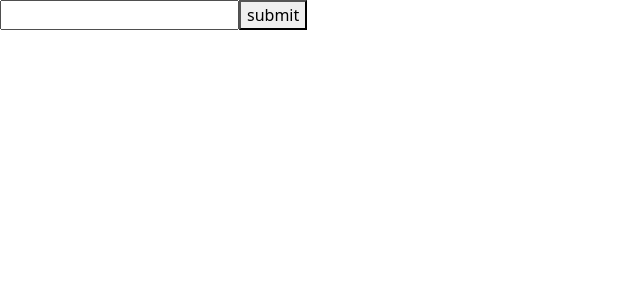
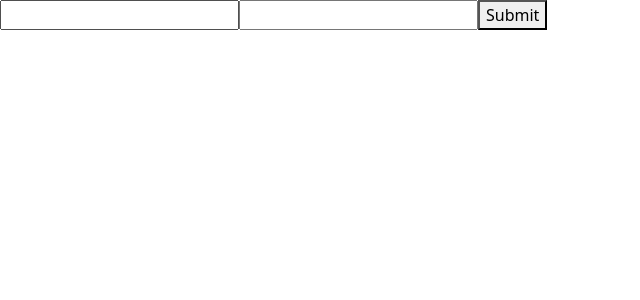
Before and after one commit to ashish23072002/Learnning-reacts-with-mini-projects, a React (Create React App) app: page / in a window 1280 px wide. Shown: the top 300 px of the page, without its empty margins (0-640 px from the left). Built offline with nearby package versions, Linux system fonts and the light colour scheme.

Commit message:
Prcaticing form Again and again till i got the Perfection

```diff
--- a/src/components/PracticeFormII.jsx
+++ b/src/components/PracticeFormII.jsx
@@ -1,35 +1,62 @@
 import { useState } from "react";
 
 export const PracticesessionII = () => {
-  const [input, setInput] = useState("");
-  const [values, setValues] = useState([]); // State to store an array of values
-
-  const handleChange = (event) => {
-    setInput(event.target.value);
+  const [input, setInput] = useState({ user: "", email: "" });
+  const [val, setVal] = useState([]);
+  const formSubmit = (e) => {
+    e.preventDefault();
+    setVal([...val, input]);
+    setInput({ user: "", email: "" });
   };
-
-  const handleSubmit = (event) => {
-    event.preventDefault();
-    console.log(values);
-    if (input.trim()) {
-      // Check if the input is not empty
-      setValues([...values, input]); // Add the new input value to the array
-      setInput(""); // Clear the input field after submission
-    }
+  const handleChange = (e) => {
+    const { name, value } = e.target;
+    setInput((prev) => ({
+      ...prev,
+      [name]: value,
+    }));
   };
 
   return (
     <>
-      <form onClick={handleSubmit}>
-        <label></label>
-        <input type="text" value={input} onChange={handleChange} />
-        <button type="submit">submit</button>
+      <form>
+        <input
+          type="text"
+          name="user"
+          value={input.user}
+          onChange={handleChange}
+        />
+        <input
+          type="text"
+          name="email"
+          value={input.email}
+          onChange={handleChange}
+        />
+
+        <button type="submit" onClick={formSubmit}>
+          Submit
+        </button>
       </form>
-      <ul>{values.map((value,index)=>(
-        <li key={index}>
-            {value}
-        </li>
-      ))}</ul>
+      {input.user + " " + input.email}
+      <div>
+        {val.map((item, index) => (
+          <div
+            key={index}
+            style={{
+              border: "1px solid #ccc",
+              margin: "5px",
+              padding: "10px",
+              borderRadius: "5px",
+            }}
+          >
+            <p>
+              <strong>User:</strong> {item.user}
+            </p>
+            <p>
+              <strong>Email:</strong> {item.email}
+            </p>
+          </div>
+        ))}
+      </div>
     </>
   );
 };
```
